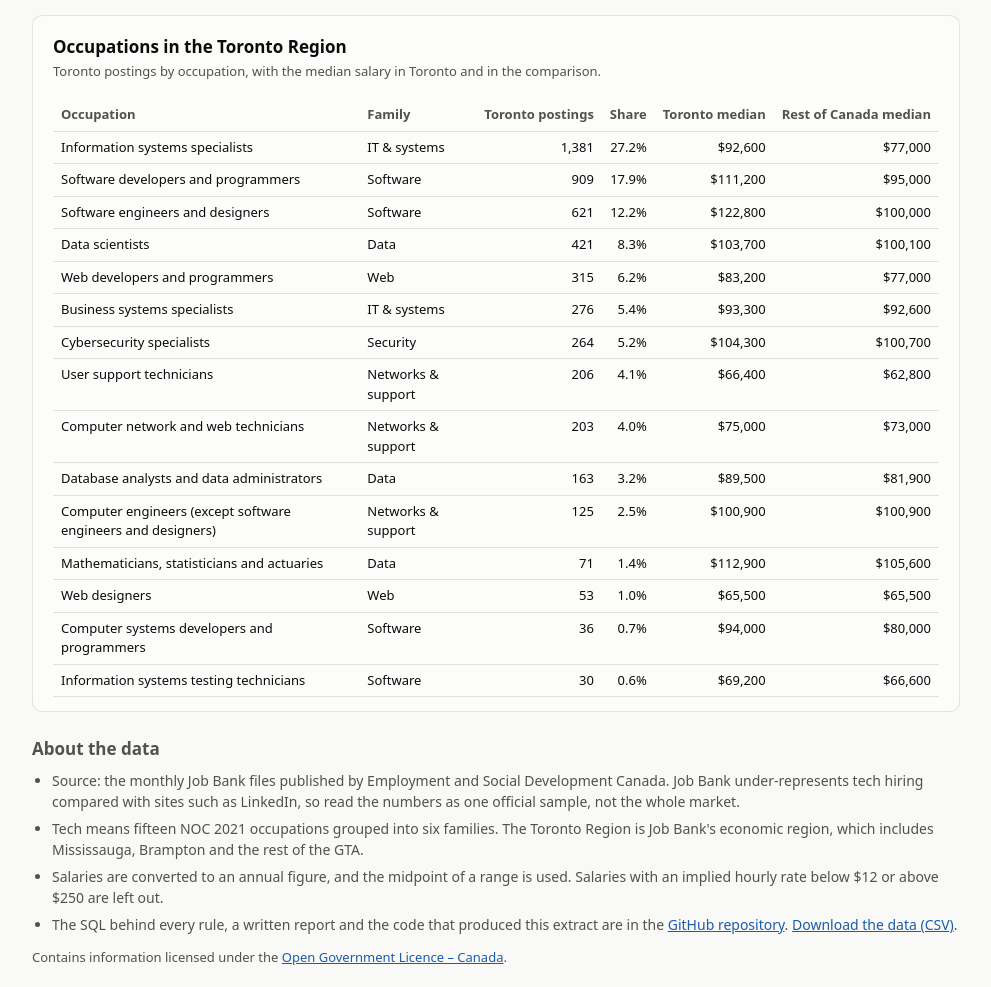
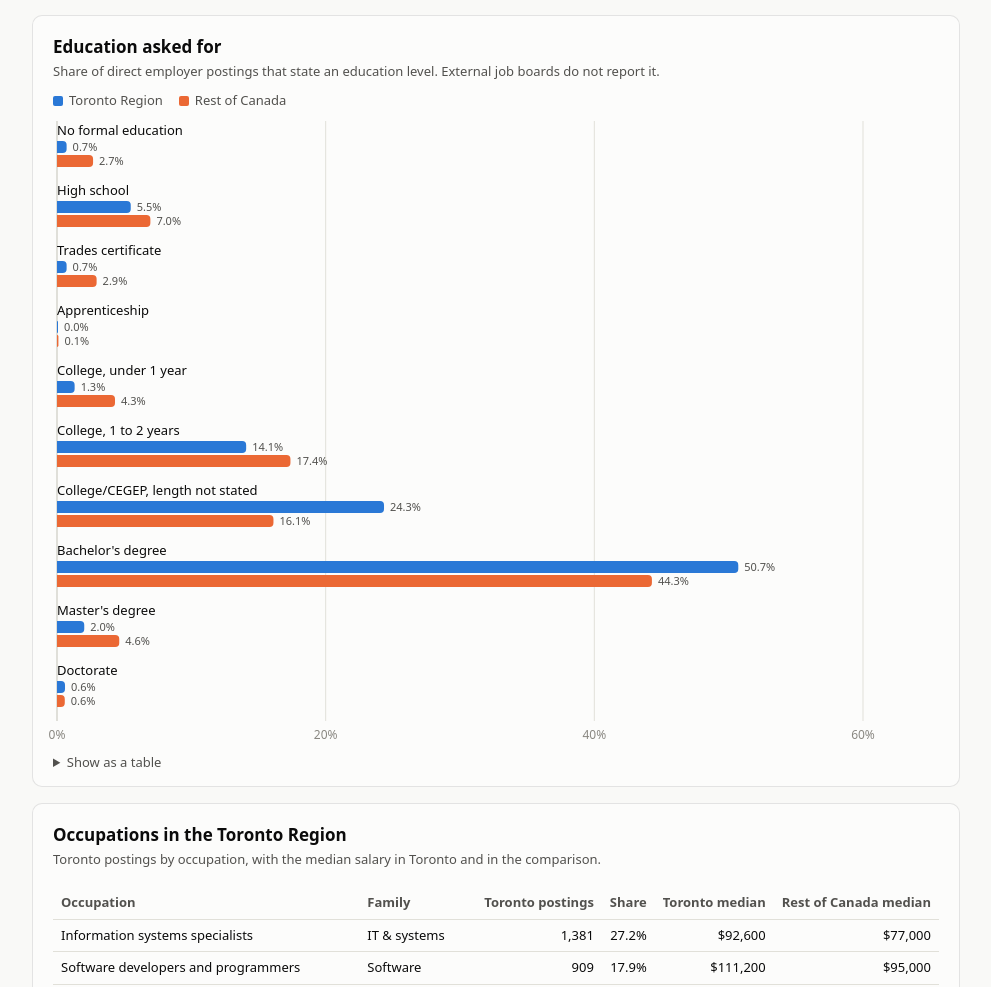
Before and after one commit to jonahernan99/toronto-tech-job-market, a plain HTML site: page dashboard/index.html in a window 1280 px wide. Shown: the part 2040-3027 px from the top of the page, without its empty margins (144-1135 px from the left). Drawn offline with Linux system fonts and the light colour scheme.

Commit message:
Add an education card to the dashboard

```diff
--- a/dashboard/app.js
+++ b/dashboard/app.js
@@ -88,6 +88,8 @@ function toRows(records) {
       source: values[at.source],
       experience: values[at.experience],
       experienceRank: values[at.experience_rank] === "" ? null : Number(values[at.experience_rank]),
+      education: values[at.education],
+      educationRank: values[at.education_rank] === "" ? null : Number(values[at.education_rank]),
       salary: values[at.annual_salary] === "" ? null : Number(values[at.annual_salary]),
     }));
 }
@@ -374,9 +376,27 @@ function renderTrend(rows, months) {
   container.replaceChildren(svg);
 }
 
+// How paired bars show a value: salaries (medians) or shares of postings.
+const SALARY_FORMAT = {
+  value: (stats) => stats.median,
+  tick: compactMoney,
+  text: money,
+  missing: `fewer than ${MIN_SALARIES} salaries`,
+  detail: (stats) =>
+    `${integer.format(stats.n)} salaries, middle half ${compactMoney(stats.p25)}–${compactMoney(stats.p75)}`,
+};
+
+const SHARE_FORMAT = {
+  value: (stats) => stats.pct,
+  tick: (value) => `${integer.format(value)}%`,
+  text: (value) => (value === null ? "–" : `${value.toFixed(1)}%`),
+  missing: `fewer than ${MIN_SALARIES} postings`,
+  detail: (stats) => `${integer.format(stats.count)} of ${integer.format(stats.total)} postings`,
+};
+
 // Horizontal bars, one pair (Toronto Region and the comparison) per group.
 // groups: [{ label, stats: [stats per region] }]
-function renderPairedBars(container, groups, unit) {
+function renderPairedBars(container, groups, format = SALARY_FORMAT) {
   if (!groups.length) return emptyMessage(container, "No postings match these filters.");
   const width = container.clientWidth;
   const margin = { top: 4, right: 76, bottom: 24, left: 4 };
@@ -387,8 +407,8 @@ function renderPairedBars(container, groups, unit) {
   const groupHeight = labelHeight + 2 * bar + gap + after;
   const height = margin.top + groups.length * groupHeight + margin.bottom;
   const innerWidth = width - margin.left - margin.right;
-  const medians = groups.flatMap((group) => group.stats.map((stats) => stats.median ?? 0));
-  const ticks = niceTicks(Math.max(...medians, 1), innerWidth < 360 ? 3 : 5);
+  const values = groups.flatMap((group) => group.stats.map((stats) => format.value(stats) ?? 0));
+  const ticks = niceTicks(Math.max(...values, 1), innerWidth < 360 ? 3 : 5);
   const top = ticks[ticks.length - 1];
   const x = (value) => margin.left + (innerWidth * value) / top;
   const plotBottom = height - margin.bottom;
@@ -396,7 +416,7 @@ function renderPairedBars(container, groups, unit) {
   const svg = svgElement("svg", { width, height, viewBox: `0 0 ${width} ${height}`, role: "group" });
   for (const value of ticks) {
     svgElement("line", { class: value === 0 ? "axis" : "grid", x1: x(value), x2: x(value), y1: margin.top, y2: plotBottom }, svg);
-    svgText(svg, x(value), height - 6, compactMoney(value), { class: "tick", "text-anchor": "middle" });
+    svgText(svg, x(value), height - 6, format.tick(value), { class: "tick", "text-anchor": "middle" });
   }
 
   groups.forEach((group, g) => {
@@ -406,22 +426,23 @@ function renderPairedBars(container, groups, unit) {
     svgText(row, margin.left, top + 14, group.label, { class: "label" });
     group.stats.forEach((stats, s) => {
       const y = top + labelHeight + s * (bar + gap);
-      if (stats.median === null) {
-        svgText(row, x(0) + 6, y + bar - 2, `fewer than ${MIN_SALARIES} salaries`, { class: "note" });
+      const value = format.value(stats);
+      if (value === null) {
+        svgText(row, x(0) + 6, y + bar - 2, format.missing, { class: "note" });
         return;
       }
-      const w = Math.max(1, x(stats.median) - x(0));
+      const w = Math.max(1, x(value) - x(0));
       const r = Math.min(4, w, bar / 2);
       const x0 = x(0);
       const d = `M${x0},${y}H${x0 + w - r}A${r},${r} 0 0 1 ${x0 + w},${y + r}V${y + bar - r}A${r},${r} 0 0 1 ${x0 + w - r},${y + bar}H${x0}Z`;
       svgElement("path", { class: `fill-${s + 1}`, d }, row);
-      svgText(row, x0 + w + 6, y + bar - 2, money(stats.median), { class: "value" });
+      svgText(row, x0 + w + 6, y + bar - 2, format.text(value), { class: "value" });
     });
 
     const describe = (stats) =>
-      stats.median === null
-        ? `fewer than ${MIN_SALARIES} salaries`
-        : `${money(stats.median)} from ${integer.format(stats.n)} ${unit}`;
+      format.value(stats) === null
+        ? format.missing
+        : `${format.text(format.value(stats))}, ${format.detail(stats)}`;
     const hit = svgElement("rect", {
       class: "hit",
       x: 0,
@@ -434,11 +455,11 @@ function renderPairedBars(container, groups, unit) {
     }, row);
     const lines = () =>
       group.stats.map((stats, s) => ({
-        value: money(stats.median),
+        value: format.text(format.value(stats)),
         label:
-          stats.median === null
-            ? `${names()[s]}, fewer than ${MIN_SALARIES} salaries`
-            : `${names()[s]}, ${integer.format(stats.n)} ${unit}, middle half ${compactMoney(stats.p25)}–${compactMoney(stats.p75)}`,
+          format.value(stats) === null
+            ? `${names()[s]}, ${format.missing}`
+            : `${names()[s]}, ${format.detail(stats)}`,
         key: `s${s + 1}`,
       }));
     const activate = (clientX, clientY) => {
@@ -484,7 +505,7 @@ function renderSalary(rows) {
   document.getElementById("salary-title").textContent = state.family
     ? `Median annual salary by occupation: ${state.family}`
     : "Median annual salary by family";
-  renderPairedBars(document.getElementById("salary"), groups, "salaries");
+  renderPairedBars(document.getElementById("salary"), groups);
   pairedTable(document.getElementById("salary-table"), state.family ? "Occupation" : "Family", groups);
 }
 
@@ -504,8 +525,45 @@ function renderExperience(rows) {
       stats: byRegion(members).map(salaryStats),
     }))
     .sort((a, b) => a.rank - b.rank);
-  renderPairedBars(container, groups, "salaries");
+  renderPairedBars(container, groups);
   pairedTable(table, "Experience", groups);
+}
+
+function renderEducation(rows) {
+  const container = document.getElementById("education");
+  const table = document.getElementById("education-table");
+  if (state.source === "External job board") {
+    emptyMessage(container, "External job boards do not report education. Choose all sources or direct employer postings.");
+    table.replaceChildren();
+    return;
+  }
+  const stated = rows.filter((row) => row.source === "Direct employer" && row.educationRank !== null);
+  const totals = byRegion(stated).map((members) => members.length);
+  const groups = [...groupBy(stated, (row) => row.education)]
+    .map(([label, members]) => ({
+      label,
+      rank: members[0].educationRank,
+      stats: byRegion(members).map((part, s) => ({
+        count: part.length,
+        total: totals[s],
+        pct: totals[s] >= MIN_SALARIES ? (100 * part.length) / totals[s] : null,
+      })),
+    }))
+    .sort((a, b) => a.rank - b.rank);
+  renderPairedBars(container, groups, SHARE_FORMAT);
+  const [, other] = names();
+  htmlTable(
+    table,
+    ["Education", "Toronto share", "Toronto postings", `${other} share`, `${other} postings`],
+    groups.map((group) => [
+      group.label,
+      SHARE_FORMAT.text(group.stats[0].pct),
+      integer.format(group.stats[0].count),
+      SHARE_FORMAT.text(group.stats[1].pct),
+      integer.format(group.stats[1].count),
+    ]),
+    [false, true, true, true, true],
+  );
 }
 
 function renderOccupations(rows) {
@@ -585,6 +643,7 @@ function render() {
   renderTrend(rows, months);
   renderSalary(rows);
   renderExperience(rows);
+  renderEducation(rows);
   renderOccupations(rows);
 }
 
--- a/dashboard/index.html
+++ b/dashboard/index.html
@@ -106,6 +106,17 @@
       <details><summary>Show as a table</summary><div class="table-wrap" id="experience-table"></div></details>
     </section>
 
+    <section class="card" aria-labelledby="education-title">
+      <h2 id="education-title">Education asked for</h2>
+      <p class="sub">Share of direct employer postings that state an education level. External job boards do not report it.</p>
+      <ul class="legend" aria-hidden="true">
+        <li><span class="key box s1"></span>Toronto Region</li>
+        <li><span class="key box s2"></span><span class="compare-name">Rest of Canada</span></li>
+      </ul>
+      <div class="chart" id="education"></div>
+      <details><summary>Show as a table</summary><div class="table-wrap" id="education-table"></div></details>
+    </section>
+
     <section class="card" aria-labelledby="occupations-title">
       <h2 id="occupations-title">Occupations in the Toronto Region</h2>
       <p class="sub">Toronto postings by occupation, with the median salary in Toronto and in the comparison.</p>
```
Also changed, not shown: tests/browser/filters.html (+5 -0 lines), 1 other file.
